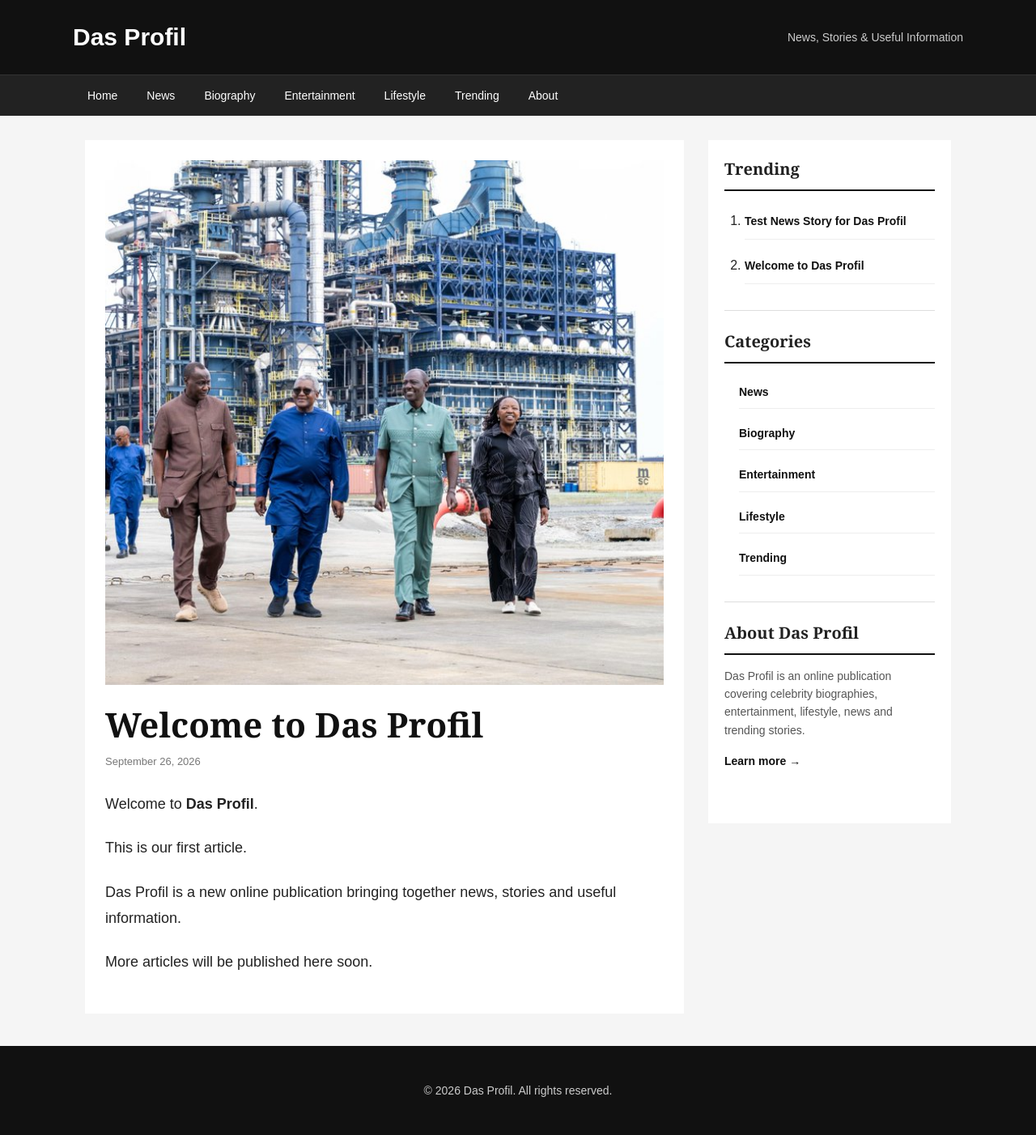
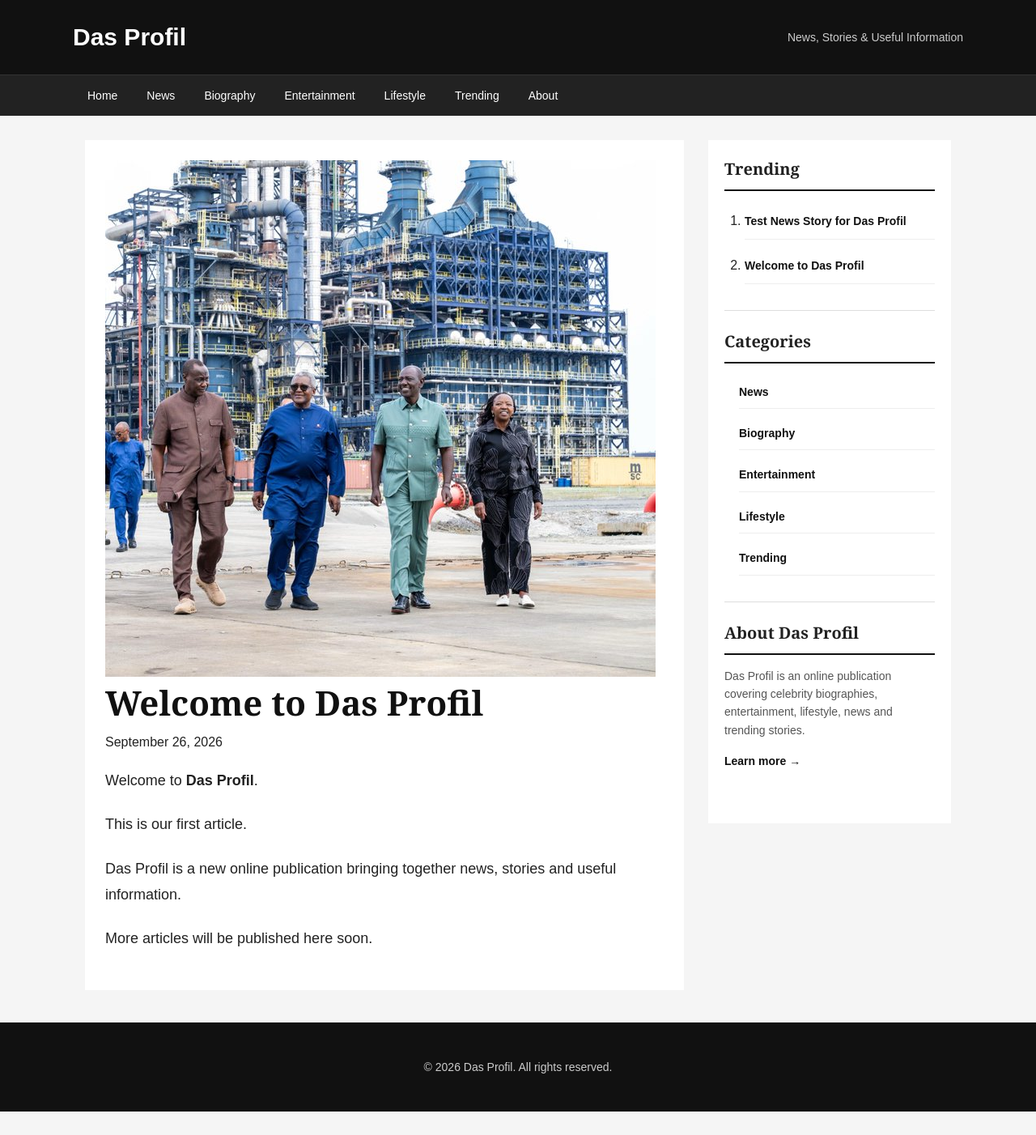
Before and after one commit to Danielitel/dasprofil, a Jekyll site: the page built from _posts/2026-09-26-welcome-to-das-profil.md, in a window 1280 px wide. Shown: the whole page at 81% size. Built offline with Jekyll 4.4.1, drawn with Linux system fonts in a browser that asks for light colours; after the commit the page ends 1373 px from its top, so only the background shows below that.

Commit message:
Refactor post layout to include category and meta info

```diff
--- a/_layouts/post.html
+++ b/_layouts/post.html
@@ -8,14 +8,24 @@
   <img
     src="{{ page.image | relative_url }}"
     alt="{{ page.title }}"
-    style="width:100%; height:auto; display:block; margin-bottom:25px;"
+    class="article-featured-image"
   >
   {% endif %}
 
-  <h1>{{ page.title }}</h1>
+  <div class="article-header">
 
-  <div class="post-date">
-    {{ page.date | date: "%B %d, %Y" }}
+    {% if page.category %}
+    <div class="article-category">
+      {{ page.category }}
+    </div>
+    {% endif %}
+
+    <h1>{{ page.title }}</h1>
+
+    <div class="article-meta">
+      <span>{{ page.date | date: "%B %d, %Y" }}</span>
+    </div>
+
   </div>
 
   <div class="article-content">
```
